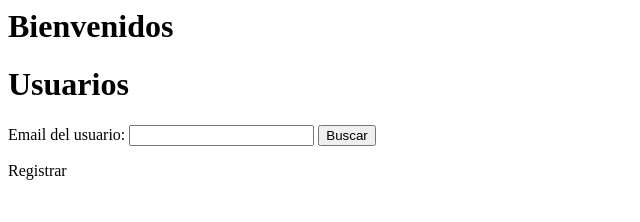
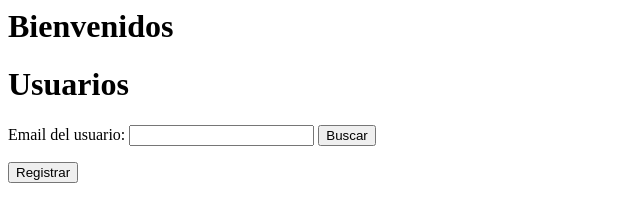
Before and after one commit to MarcSP98/appnodeci, a website: page public/index.html in a window 1280 px wide. Shown: the full height of the page, 0-640 px from the left. Drawn offline with Linux system fonts and the light colour scheme.

Commit message:
altre prova

```diff
--- a/app.js
+++ b/app.js
@@ -23,8 +23,8 @@ app.use(express.json());
 app.use(cors());
 
 // Middleware para servir archivos estáticos desde la carpeta 'public'
-//app.use(express.static(path.join(__dirname, 'public')));
-app.use('/public', express.static('public'));
+app.use('/public', express.static(path.join(__dirname, 'public')));
+
 // Rutas
 app.use('/users', usersRouter);
 
--- a/public/index.html
+++ b/public/index.html
@@ -19,7 +19,7 @@
     </div>
 
     <form action="/public/registro.html">
-        <utton type="submit">Registrar</utton>
+        <button type="submit">Registrar</button>
     </form>
 
 
```
